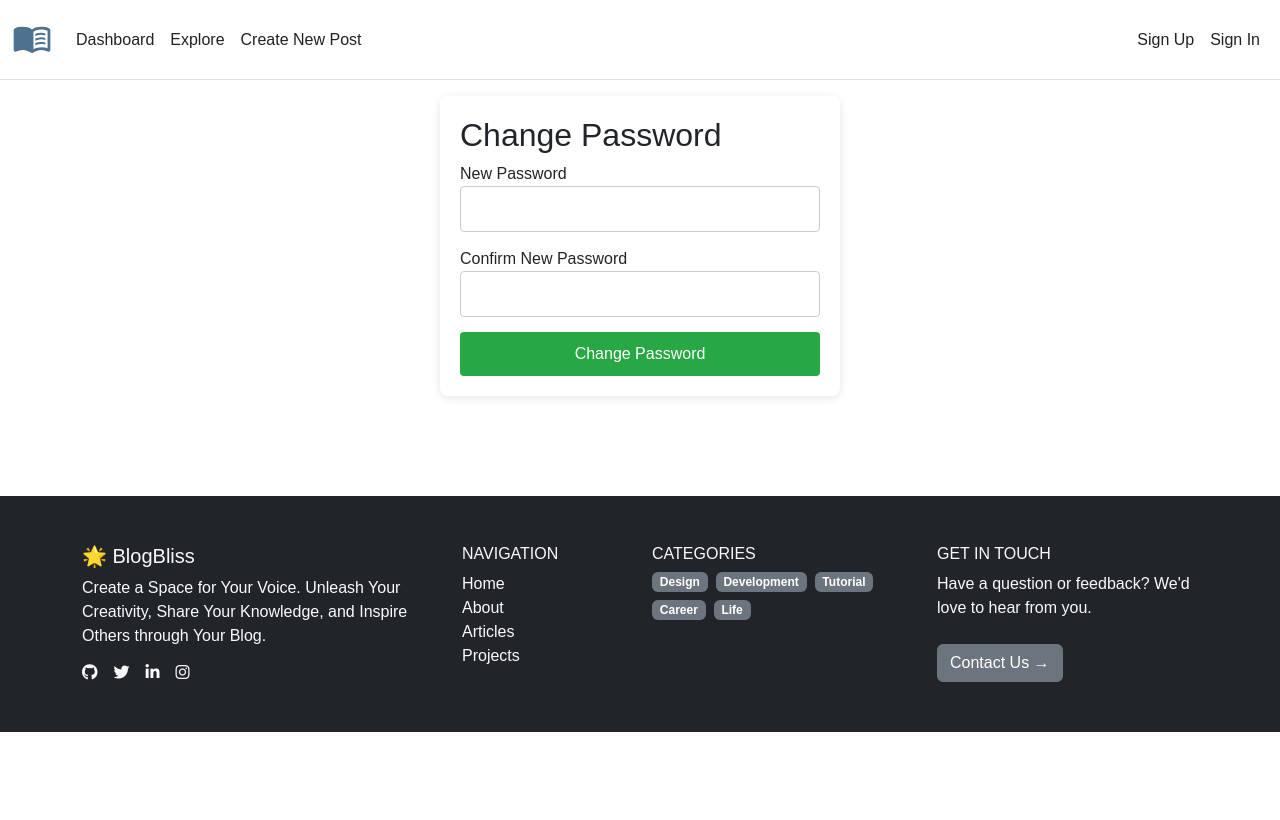
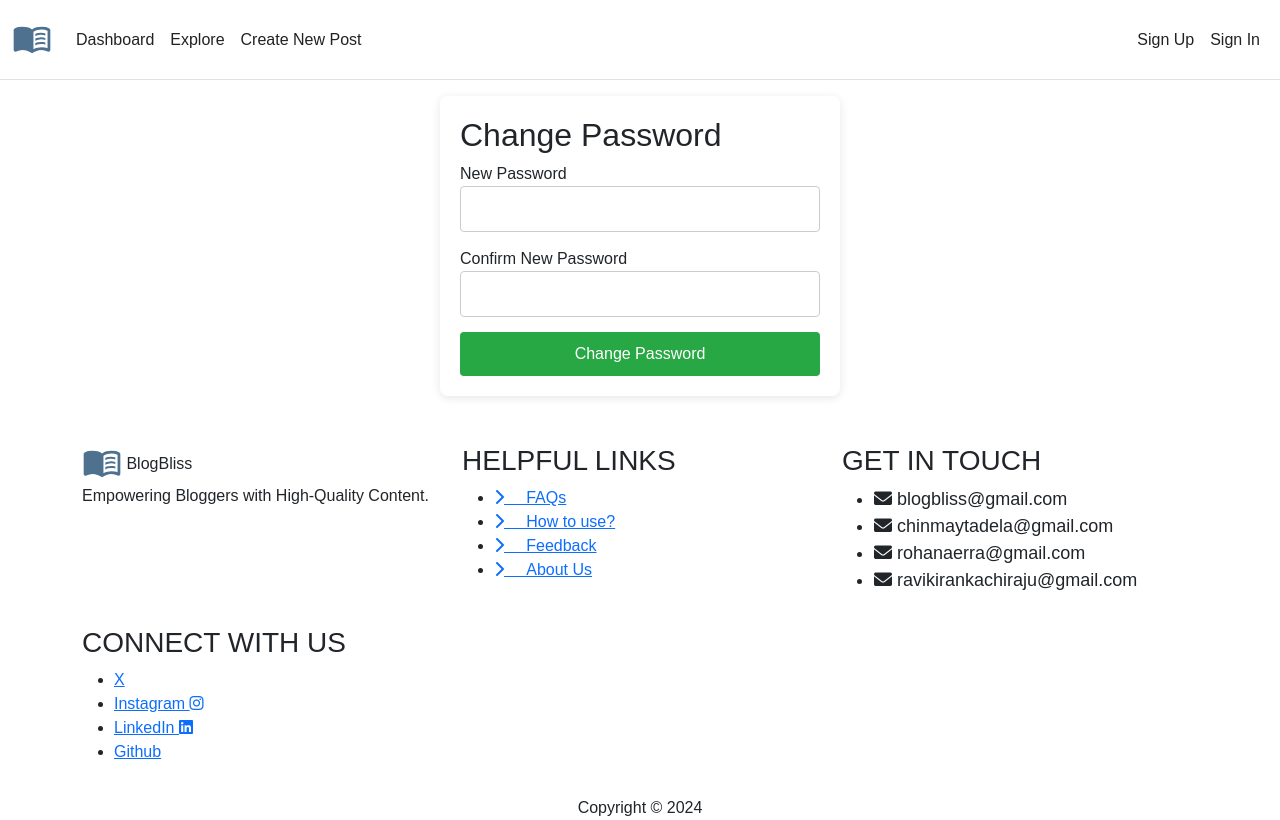
Before and after one commit to shasha-0206/Project-Blog, a React (Vite) app in the folder client/: page /changepassword in a window 1280 px wide. Built offline with nearby package versions, Linux system fonts and the light colour scheme.

Commit message:
removed likes

```diff
--- a/client/src/components/Footer.jsx
+++ b/client/src/components/Footer.jsx
@@ -1,74 +1,65 @@
 import React from 'react';
-import { Container, Row, Col, Button } from 'react-bootstrap';
-
 
 const Footer = () => {
+  return (
+    <>
+      <div className="footer-container">
+        <footer className="footer mb-0 pt-5">
+          <div className="container">
+            <div className="row">
+              {/* Logo and Motto Section */}
+              <div className="col-12 col-md-4 mb-3">
+                <div className="logo">
+                  <span id="name">
+                    <svg xmlns="http://www.w3.org/2000/svg" height="40px" viewBox="0 -960 960 960" width="40px" fill="#4d718e">
+                      <path d="M560-570.67v-54.66q33-14 67.5-21t72.5-7q26 0 51 4t49 10v50.66q-24-9-48.5-13.5t-51.5-4.5q-38 0-73 9.5t-67 26.5Zm0 220V-406q33-13.67 67.5-20.5t72.5-6.83q26 0 51 4t49 10v50.66q-24-9-48.5-13.5t-51.5-4.5q-38 0-73 9t-67 27Zm0-110v-54.66q33-14 67.5-21t72.5-7q26 0 51 4t49 10v50.66q-24-9-48.5-13.5t-51.5-4.5q-38 0-73 9.5t-67 26.5Zm-45.33 201.34q48-23.67 94.83-35.5 46.83-11.84 98.5-11.84 37.33 0 75.83 6t69.5 16.67v-418q-33.66-16-70.71-23.67-37.05-7.66-74.62-7.66-51.67 0-100.67 15t-92.66 43v416ZM481.33-160q-50-38-108.66-58.67Q314-239.33 252-239.33q-38.36 0-75.35 9.66-36.98 9.67-72.65 25-22.4 11-43.2-2.33Q40-220.33 40-245.33v-469.34q0-13.66 6.5-25.33Q53-751.67 66-758q43.67-21 90.5-31.5T252-800q61.33 0 119.5 16.33 58.17 16.34 109.83 49.67 51-33.33 108.5-49.67Q647.33-800 708-800q48.79 0 95.23 10.5 46.44 10.5 90.1 31.5 13 6.33 19.84 18 6.83 11.67 6.83 25.33v469.34q0 26.26-21.5 39.96t-43.17.7q-35-16-71.98-25.33-36.99-9.33-75.35-9.33-62 0-119.33 21-57.34 21-107.34 58.33Z"/>
+                    </svg> BlogBliss
+                  </span>
+                  <div className="motto">Empowering Bloggers with High-Quality Content.</div>
+                </div>
+              </div>
 
-    const redirect = (e) =>{
-        if(e === 'G'){
-            window.location.href = 'https://github.com/shasha-0206'
-        }
-        else if(e === 'T'){
-            window.location.href = 'https://x.com/shashankku73150'
+              {/* Helpful Links Section */}
+              <div className="col-12 col-md-4 mb-3">
+                <h3>HELPFUL LINKS</h3>
+                <ul className="links">
+                  <li><a href="#"><i className="fa fa-chevron-right" aria-hidden="true"></i> &nbsp; &nbsp;&nbsp;FAQs</a></li>
+                  <li><a href="#"><i className="fa fa-chevron-right" aria-hidden="true"></i> &nbsp; &nbsp;&nbsp;How to use?</a></li>
+                  <li><a href="/feedback"><i className="fa fa-chevron-right" aria-hidden="true"></i> &nbsp; &nbsp;&nbsp;Feedback</a></li>
+                  <li><a href="/about"><i className="fa fa-chevron-right" aria-hidden="true"></i> &nbsp; &nbsp;&nbsp;About Us</a></li>
+                </ul>
+              </div>
 
-        }
-        else if(e === 'L'){
-            window.location.href = 'https://www.linkedin.com/in/shashank-kumar-9a4125311/'
+              {/* Contact Section */}
+              <div className="col-12 col-md-4 mb-3">
+                <h3>GET IN TOUCH</h3>
+                <ul className="contact">
+                  <li><i className="fa fa-envelope" aria-hidden="true"/> blogbliss@gmail.com</li>
+                  <li><i className="fa fa-envelope" aria-hidden="true"/> chinmaytadela@gmail.com</li>
+                  <li><i className="fa fa-envelope" aria-hidden="true"/> rohanaerra@gmail.com</li>
+                  <li><i className="fa fa-envelope" aria-hidden="true"/> ravikirankachiraju@gmail.com</li>
+                </ul>
+              </div>
 
-        }
-        else{
-            window.location.href = 'https://www.instagram.com/02_shasha_06/'
-
-        }
-    }
-    return (
-        <footer className="bg-dark text-light py-5 " style={{marginTop:'100px'}}>
-            <Container>
-                <Row className="justify-content-between">
-                    <Col md={4}>
-                        <h5>🌟 BlogBliss </h5>
-                        <p>
-                            Create a Space for Your Voice. Unleash Your Creativity, Share Your Knowledge, and Inspire Others through Your Blog.
-                        </p>
-                        <div className="d-flex gap-3 mt-3">
-
-                            <i className="fab fa-github" style={{cursor:"pointer"}} onClick={() => redirect("G")}></i>
-                            <i className="fab fa-twitter" style={{cursor:"pointer"}} onClick={() => redirect("T")}></i>
-                            <i className="fab fa-linkedin-in" style={{cursor:"pointer"}} onClick={() => redirect("L")}></i>
-                            <i className="fab    fa-instagram" style={{cursor:"pointer"}} onClick={() => redirect("I")}></i>
-
-                        </div>
-                    </Col>
-                    <Col md={2}>
-                        <h6 className="text-uppercase">Navigation</h6>
-                        <ul className="list-unstyled">
-                            <li><a href="#" className="text-light text-decoration-none">Home</a></li>
-                            <li><a href="#" className="text-light text-decoration-none">About</a></li>
-                            <li><a href="#" className="text-light text-decoration-none">Articles</a></li>
-                            <li><a href="#" className="text-light text-decoration-none">Projects</a></li>
-                        </ul>
-                    </Col>
-                    <Col md={3}>
-                        <h6 className="text-uppercase">Categories</h6>
-                        <div className="d-flex flex-wrap gap-2">
-                            {['Design', 'Development', 'Tutorial', 'Career', 'Life'].map(category => (
-                                <span key={category} className="badge bg-secondary">
-                                    {category}
-                                </span>
-                            ))}
-                        </div>
-                    </Col>
-                    <Col md={3}>
-                        <h6 className="text-uppercase">Get in Touch</h6>
-                        <p>Have a question or feedback? We'd love to hear from you.</p>
-                        <Button variant="secondary" className="mt-2">
-                            Contact Us &rarr;
-                        </Button>
-                    </Col>
-                </Row>
-            </Container>
+              {/* Social Media Section */}
+              <div className="col-12 mb-3">
+                <h3>CONNECT WITH US</h3>
+                <ul className="social">
+                  <li><a href="https://x.com/krk_sharma45?t=-ph7yg9pJsjFx35ZFa6QzA&s=09">X</a></li>
+                  <li><a href="#">Instagram <i className="fab fa-instagram social-icon"></i></a></li>
+                  <li><a href="#">LinkedIn <i className="fab fa-linkedin social-icon"></i></a></li>
+                  <li><a href="https://github.com/ravikirankachiraju">Github <i className="bi bi-github"></i></a></li>
+                </ul>
+              </div>
+            </div>
+          </div>
         </footer>
-    );
+        <div className="copyright mb-0 text-center">
+          Copyright © 2024
+        </div>
+      </div>
+    </>
+  );
 };
 
 export default Footer;
--- a/client/src/components/PostDetails.jsx
+++ b/client/src/components/PostDetails.jsx
@@ -11,8 +11,6 @@ const PostDetails = () => {
   const [post, setPost] = useState(null);
   const [comments, setComments] = useState([]);
   const [newComment, setNewComment] = useState('');
-  const [isLiked, setIsLiked] = useState();
-  const [likes, setLikes] = useState();
   const location = useLocation();
   const navigate = useNavigate();
 
@@ -26,8 +24,6 @@ const PostDetails = () => {
         // rendering the post using id
         const response = await axios.get(`http://localhost:3000/posts/${postId}`);
         setPost(response.data.post);
-        setLikes(response.data.post.likes)
-        setIsLiked(response.data.post.likedBy)
         setComments(response.data.post.comments || []);
       } catch (err) {
         toast.error('Failed to load post details');
@@ -113,29 +109,6 @@ const PostDetails = () => {
     }
   };
 
-
-  // likes
-  const handleLike = async () => {
-    try {
-      const token = localStorage.getItem('token');
-      if (!token) {
-        toast.error('You must be logged in to like a post');
-      }
-
-      const response = await axios.post(`http://localhost:3000/posts/like/${postId}`,
-        {},
-        { headers: { 'auth-token': token } }
-      );
-
-      setLikes(response.data.likes); // Update likes count
-      setIsLiked(!isLiked); // Toggle like state
-    } catch (error) {
-      console.error('Error liking post:', error.response?.data?.message || error.message);
-      toast.error('Failed to like post');
-    }
-  };
-
-
   return (
     <div className="container mt-4">
       <Toaster />
@@ -184,25 +157,6 @@ const PostDetails = () => {
           <p className="mt-4" style={{ color: '#333', fontSize: '16px', lineHeight: '1.6' }}>
             {post.content}
           </p>
-
-
-          {/* likes */}
-
-          <button
-            onClick={handleLike}
-            className="btn d-flex align-items-center gap-2 px-3 py-2 rounded-pill border transition"
-            aria-label={isLiked ? "Unlike" : "Like"}
-            style={{ backgroundColor: "white" }}
-          >
-            <ThumbsUp
-              className={`transition ${isLiked ? "text-secondary" :'text-primary'}`}
-              size={20}
-            />
-
-            <span className={`fw-medium ${isLiked ? "text-secondary" : "text-primary"}`}>
-              {likes}
-            </span>
-          </button>
 
           {/* comments section */}
           <h4 className="mt-4">Comments</h4>
```
Also changed, not shown: 1 other file (tests, documents, lock files or other folders).
